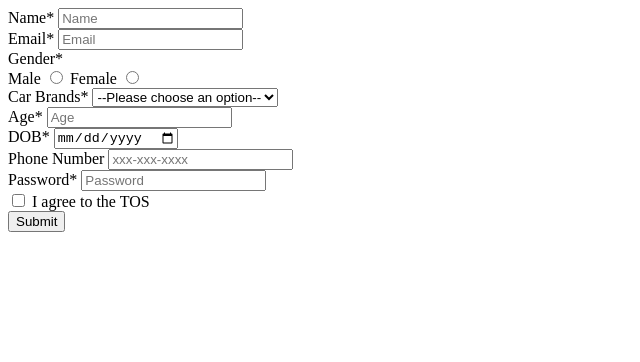
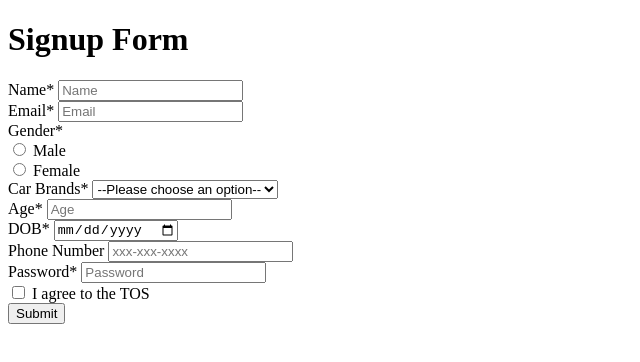
Before and after one commit to acciojob/signup-form-car-Karthiksunkari3, a website: page main.html in a window 1280 px wide. Shown: the whole page, without its empty margins (0-640 px from the left). Drawn offline with Linux system fonts and the light colour scheme.

Commit message:
created a submission

```diff
--- a/main.html
+++ b/main.html
@@ -1,14 +1,11 @@
 <!DOCTYPE html>
-
 <html>
-
 <head>
-	<link rel="stylesheet" href="styles.css">
+  <title>Signup Form</title>
 </head>
-
 <body>
-	<!-- the entire body must be written by student -->
-	<form method="POST" action="./script.js">
+  <h1>Signup Form</h1>
+  <form method="post" action="#" id="signup-form">
     <div>
       <label for="name">Name*</label>
       <input type="text" id="name" name="name" placeholder="Name" required>
@@ -18,11 +15,15 @@
       <input type="email" id="email" name="email" placeholder="Email" required>
     </div>
     <div>
-    <label>Gender*</label><br>
+      <label>Gender*</label>
+      <div>
+        <input type="radio" id="gender_m" name="gender" value="male" required>
         <label for="gender_m">Male</label>
-    <input type="radio" id="gender_m" name="gender" required>
+      </div>
+      <div>
+        <input type="radio" id="gender_f" name="gender" value="female" required>
         <label for="gender_f">Female</label>
-    <input type="radio" id="gender_f" name="gender" required>
+      </div>
     </div>
     <div>
       <label for="cars">Car Brands*</label>
@@ -30,7 +31,7 @@
         <option value="" disabled selected>--Please choose an option--</option>
         <option value="BMW">BMW</option>
         <option value="Audi">Audi</option>
-      <option value="Mercedez">Mercedez</option>
+        <option value="Mercedes">Mercedes</option>
       </select>
     </div>
     <div>
@@ -39,11 +40,11 @@
     </div>
     <div>
       <label for="dob">DOB*</label>
-    <input type="date" id="dob" name="dob" required>
+      <input type="date" id="dob" name="dob" placeholder="DOB" required>
     </div>
     <div>
       <label for="tel">Phone Number</label>
-    <input type="tel" id="tel" name="tel" placeholder="xxx-xxx-xxxx">
+      <input type="tel" id="tel" name="tel" pattern="[0-9]{3}-[0-9]{3}-[0-9]{4}" placeholder="xxx-xxx-xxxx">
     </div>
     <div>
       <label for="password">Password*</label>
@@ -57,10 +58,5 @@
       <button type="submit">Submit</button>
     </div>
   </form>
-
-    <script type="text/javascript" src="./script.js">
-</script>
-
 </body>
-
 </html>
```
Lines whose indentation alone changed are shown as unchanged.
